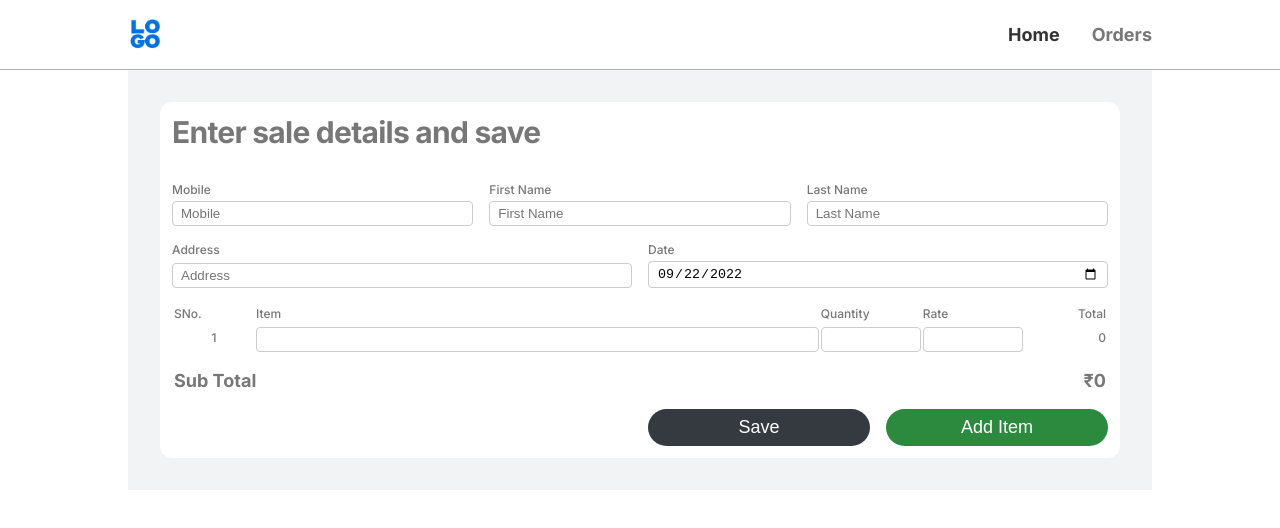
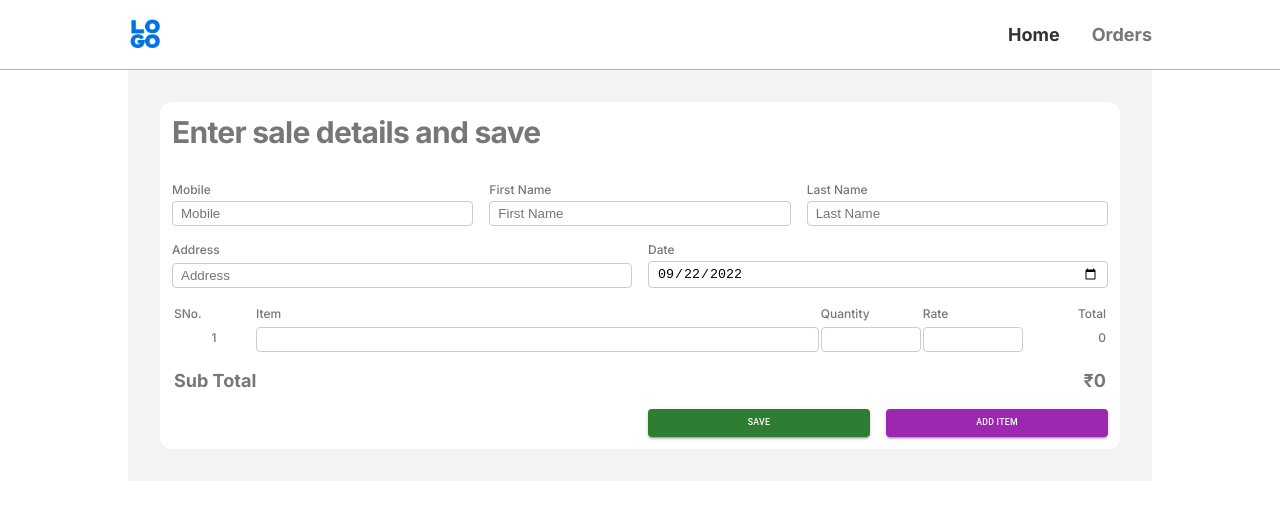
Before and after one commit to Subhash106/rkv, a React app: page / in a window 1280 px wide. Shown: the top 528 px of the page. Built offline with nearby package versions, Linux system fonts and the light colour scheme.

Commit message:
added materail UI

```diff
--- a/package.json
+++ b/package.json
@@ -4,7 +4,7 @@
   "description": "React setup from scartch",
   "main": "index.js",
   "scripts": {
-    "start": "concurrently \"npm run sw:start\" \"webpack-dev-server --mode development\"",
+    "start": "concurrently \"npm run sw:start\" \"webpack-dev-server --mode development --open\"",
     "test": "jest",
     "test-commit": "jest --coverage",
     "test-update": "jest --updateSnapshot",
@@ -40,6 +40,9 @@
     "worker-loader": "^3.0.8"
   },
   "dependencies": {
+    "@emotion/react": "^11.11.1",
+    "@emotion/styled": "^11.11.0",
+    "@mui/material": "^5.14.5",
     "@types/jest": "^29.1.0",
     "concurrently": "^7.4.0",
     "enzyme": "^3.11.0",
--- a/src/components/Main/SalesForm/form.js
+++ b/src/components/Main/SalesForm/form.js
@@ -1,6 +1,6 @@
 import { func, object, shape } from 'prop-types';
 import React, { useEffect } from 'react';
-import Button from '../../shared/Button';
+import Button from '@mui/material/Button';
 import TextInput from '../../shared/TextInput';
 
 const SalesFormFields = props => {
@@ -109,10 +109,12 @@ const SalesFormFields = props => {
       <div className="row col-md-2">
         <div />
         <div className="row col-md-2">
-          <Button onClick={() => handleSubmit(values)} className="btn-gray">
+          <Button color="success" variant="contained" onClick={() => handleSubmit(values)} className="btn-gray">
             Save
           </Button>
-          <Button onClick={addItemHandler}>Add Item</Button>
+          <Button color="secondary" variant="contained" onClick={addItemHandler}>
+            Add Item
+          </Button>
         </div>
       </div>
     </div>
```
Also changed, not shown: public/rkv-service-worker.js, 2 other files (tests, documents, lock files or other folders).
